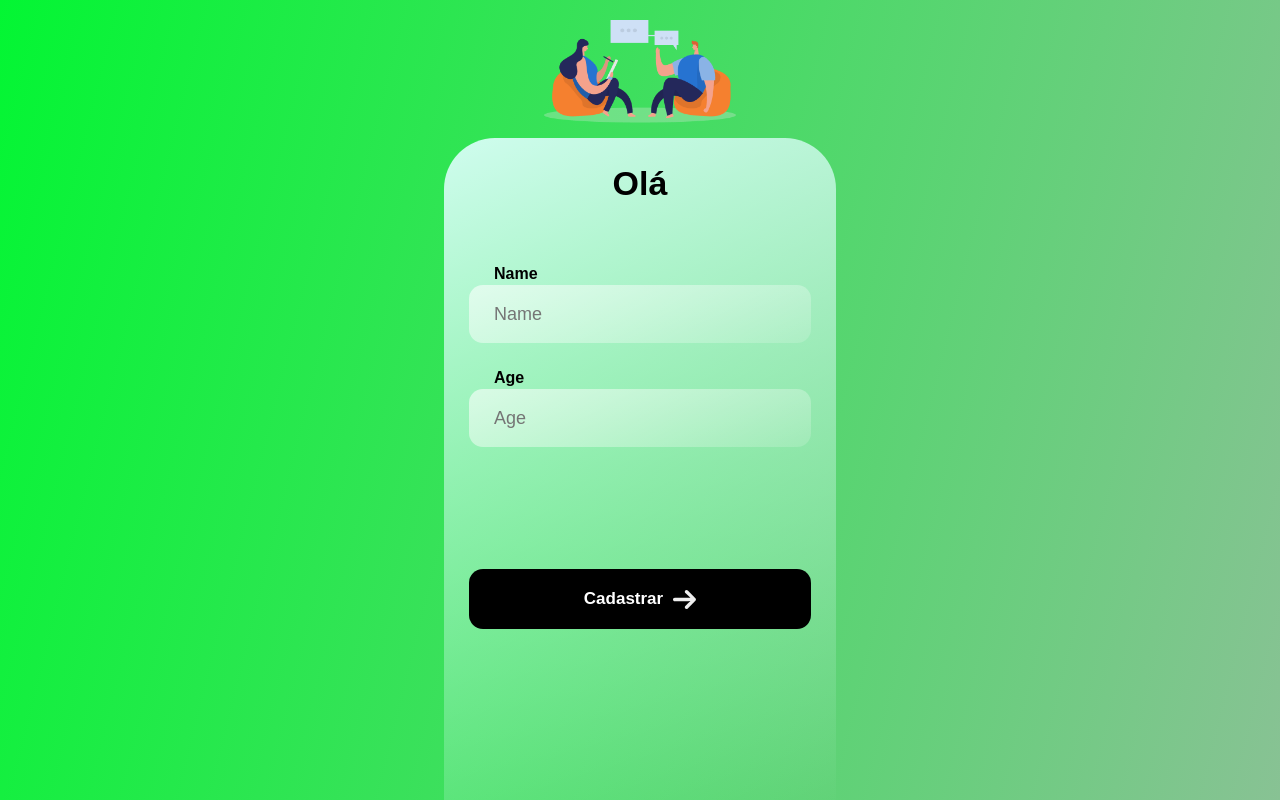
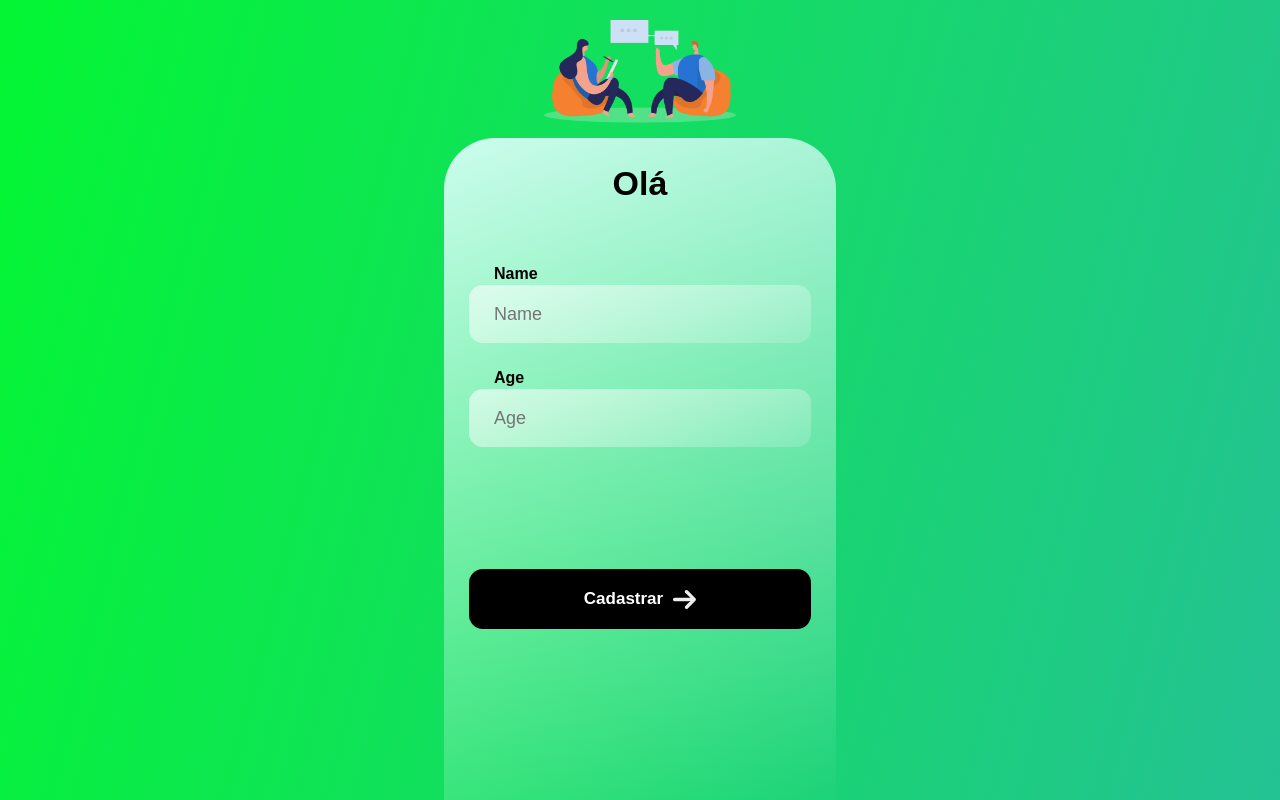
Before and after one commit to MateusMiranda20/Cadastro-de-pessoas, a React (Create React App) app in the folder my-app/: page / in a window 1280 px wide. Built offline with nearby package versions, Linux system fonts and the light colour scheme.

Commit message:
Finalizando

```diff
--- a/my-app/src/containers/Home/App.js
+++ b/my-app/src/containers/Home/App.js
@@ -25,7 +25,7 @@ function App() {
   const navigate = useNavigate();
 
   async function addNewUser() {
-    const { data: newUsers } = await axios.post("http://localhost:3003/users", {
+    const { data: newUsers } = await axios.post("http://localhost:3005/users", {
       name: inputName.current.value,
       age: inputAge.current.value,
     });
--- a/my-app/src/containers/Home/styles.js
+++ b/my-app/src/containers/Home/styles.js
@@ -3,7 +3,7 @@ import background from '../../assets/imagem fundo 1.svg'
 
 export const Container = styled.div`
     //background: url("${background}");
-    background: linear-gradient(104deg, rgba(3,246,51,1) 0%, rgba(136,194,148,1) 100%);
+    background: linear-gradient(104deg, rgba(3,246,51,1) 0%, rgba(36,194,148,1) 100%);
     background-size: cover;
     display: flex;
     align-items: center;
```
Also changed, not shown: my-app/vercel.json (deleted).
